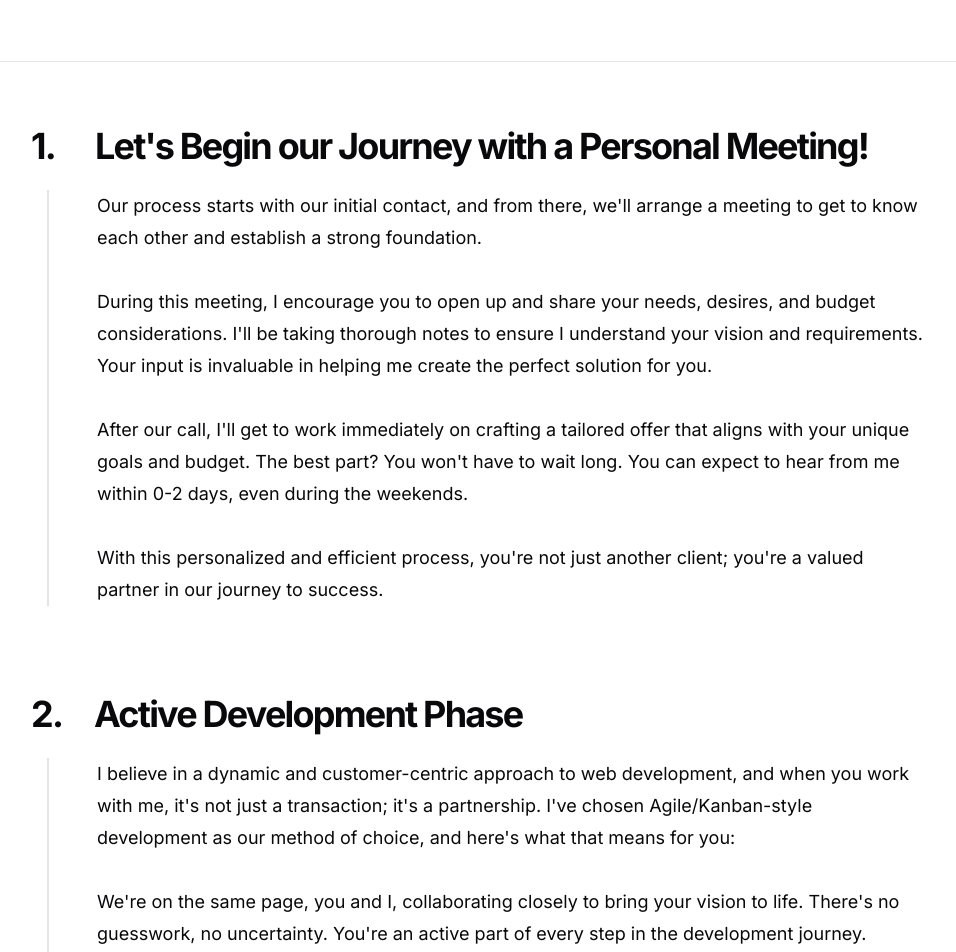
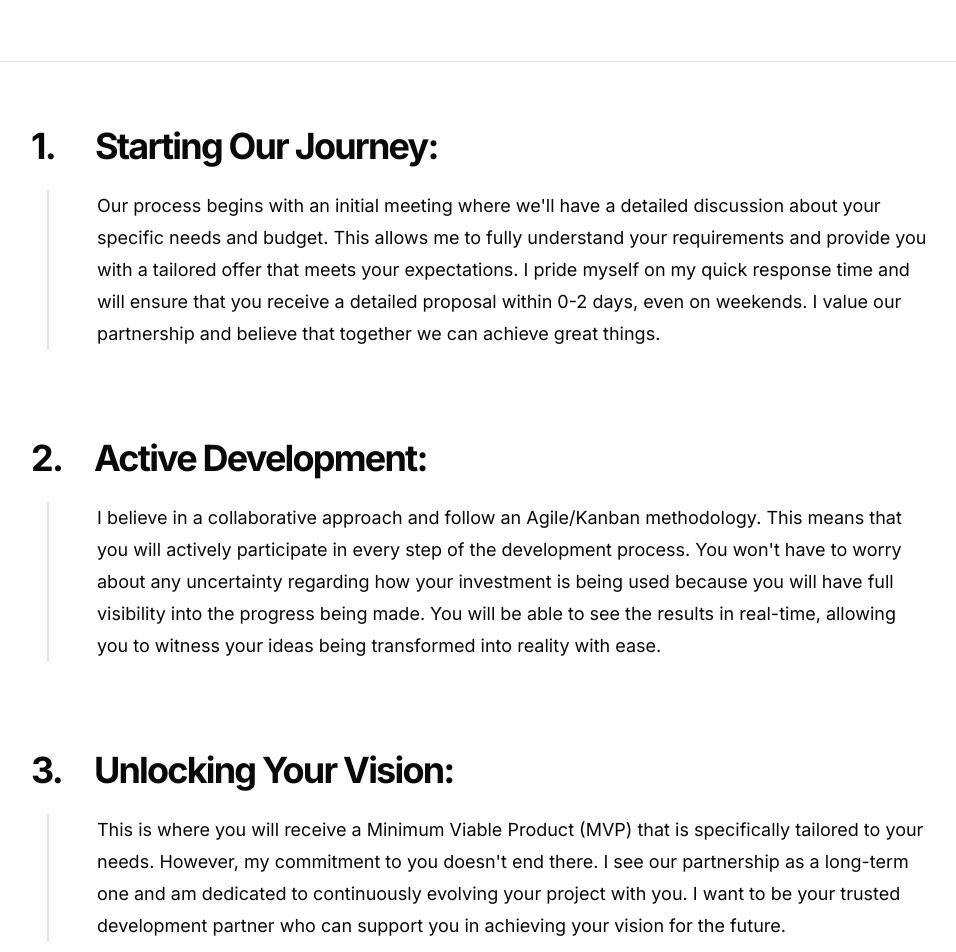
Before and after one commit to JJooaa/joaleitola, a Next.js app: page /maximizing-results in a window 1280 px wide. Shown: the part 520-1472 px from the top of the page, without its empty margins (161-1117 px from the left). Built offline with nearby package versions, Linux system fonts and the light colour scheme.

Commit message:
Refactored content for MaximizingResults page

```diff
--- a/src/app/maximizing-results/page.tsx
+++ b/src/app/maximizing-results/page.tsx
@@ -29,83 +29,45 @@ export default function MaximizingResults() {
 
       <div className="lg:py-18 mx-auto max-w-4xl space-y-6 pb-4 pt-6 md:pb-6 md:pt-16">
         <h3 className="flex gap-5 text-xl font-bold tracking-tighter sm:text-2xl md:gap-10 md:text-3xl lg:text-4xl">
-          1. <span>Let&apos;s Begin our Journey with a Personal Meeting!</span>
+          1. <span>Starting Our Journey:</span>
         </h3>
         <p className="ml-4 border-l-2 pl-4 leading-normal text-foreground sm:text-lg sm:leading-8 md:pl-12">
-          Our process starts with our initial contact, and from there,
-          we&apos;ll arrange a meeting to get to know each other and establish a
-          strong foundation.
-          <br />
-          <br />
-          During this meeting, I encourage you to open up and share your needs,
-          desires, and budget considerations. I&apos;ll be taking thorough notes
-          to ensure I understand your vision and requirements. Your input is
-          invaluable in helping me create the perfect solution for you.
-          <br />
-          <br />
-          After our call, I&apos;ll get to work immediately on crafting a
-          tailored offer that aligns with your unique goals and budget. The best
-          part? You won&apos;t have to wait long. You can expect to hear from me
-          within 0-2 days, even during the weekends.
-          <br />
-          <br />
-          With this personalized and efficient process, you&apos;re not just
-          another client; you&apos;re a valued partner in our journey to
-          success.
+          Our process begins with an initial meeting where we&apos;ll have a
+          detailed discussion about your specific needs and budget. This allows
+          me to fully understand your requirements and provide you with a
+          tailored offer that meets your expectations. I pride myself on my
+          quick response time and will ensure that you receive a detailed
+          proposal within 0-2 days, even on weekends. I value our partnership
+          and believe that together we can achieve great things.
         </p>
       </div>
 
       <div className="lg:py-18 mx-auto max-w-4xl space-y-6 pb-4 pt-6 md:pb-6 md:pt-16">
         <h3 className="flex gap-4 text-xl font-bold tracking-tighter sm:text-2xl md:gap-8 md:text-3xl lg:text-4xl">
-          2. <span>Active Development Phase</span>
+          2. <span>Active Development:</span>
         </h3>
         <p className="ml-4 border-l-2 pl-4 leading-normal text-foreground sm:text-lg sm:leading-8 md:pl-12">
-          I believe in a dynamic and customer-centric approach to web
-          development, and when you work with me, it&apos;s not just a
-          transaction; it&apos;s a partnership. I&apos;ve chosen
-          Agile/Kanban-style development as our method of choice, and
-          here&apos;s what that means for you:
-          <br />
-          <br />
-          We&apos;re on the same page, you and I, collaborating closely to bring
-          your vision to life. There&apos;s no guesswork, no uncertainty.
-          You&apos;re an active part of every step in the development journey.
-          <br />
-          <br />
-          Imagine having a brilliant idea or a sudden burst of inspiration. With
-          our Agile/Kanban approach, you have the power to turn that idea into
-          reality. Just make a ticket, and watch it come to life.
-          <br />
-          <br />
-          My transparent development process lets you see precisely where your
-          investment is going. You witness results in real-time. No more
-          uncertainty about how your money is being spent. With me, you can be
-          confident that your investment is worth every penny, as you see
-          tangible outcomes taking shape right before your eyes.
+          I believe in a collaborative approach and follow an Agile/Kanban
+          methodology. This means that you will actively participate in every
+          step of the development process. You won&apos;t have to worry about
+          any uncertainty regarding how your investment is being used because
+          you will have full visibility into the progress being made. You will
+          be able to see the results in real-time, allowing you to witness your
+          ideas being transformed into reality with ease.
         </p>
       </div>
 
       <div className="lg:py-18 mx-auto max-w-4xl space-y-6 pb-4 pt-6 md:pb-6 md:pt-16">
         <h3 className="flex gap-4 text-xl font-bold tracking-tighter sm:text-2xl md:gap-8 md:text-3xl lg:text-4xl">
-          3. <span>Unlocking Your Vision - The MVP and Beyond!</span>
+          3. <span>Unlocking Your Vision:</span>
         </h3>
         <p className="ml-4 border-l-2 pl-4 leading-normal text-foreground sm:text-lg sm:leading-8 md:pl-12">
-          Once we&apos;ve laid the groundwork and worked closely together,
-          we&apos;ll reach a pivotal moment where your MVP (minimum viable
-          product) comes to fruition. This is the initial, essential version of
-          your project, tailored to your specific requirements and objectives.
-          <br />
-          <br />
-          But here&apos;s where our process truly shines - the journey
-          doesn&apos;t end here. If you find yourself yearning for more, whether
-          it&apos;s additional features, enhancements, or entirely new ideas, we
-          can seamlessly return to step 2 of our Agile development approach.
-          Your project can continually evolve and adapt as your needs and
-          desires grow.
-          <br />
-          <br />
-          With me, you&apos;re not just receiving a one-off solution;
-          you&apos;re gaining a committed development partner for the long haul.
+          This is where you will receive a Minimum Viable Product (MVP) that is
+          specifically tailored to your needs. However, my commitment to you
+          doesn&apos;t end there. I see our partnership as a long-term one and
+          am dedicated to continuously evolving your project with you. I want to
+          be your trusted development partner who can support you in achieving
+          your vision for the future.
         </p>
       </div>
       <ContactSection />
```
